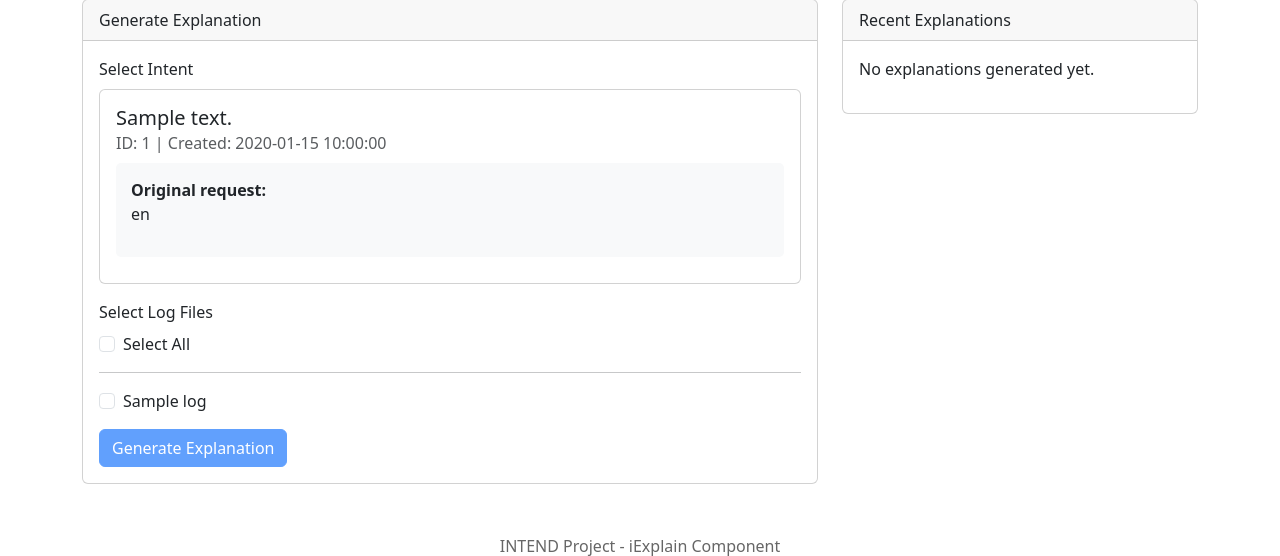
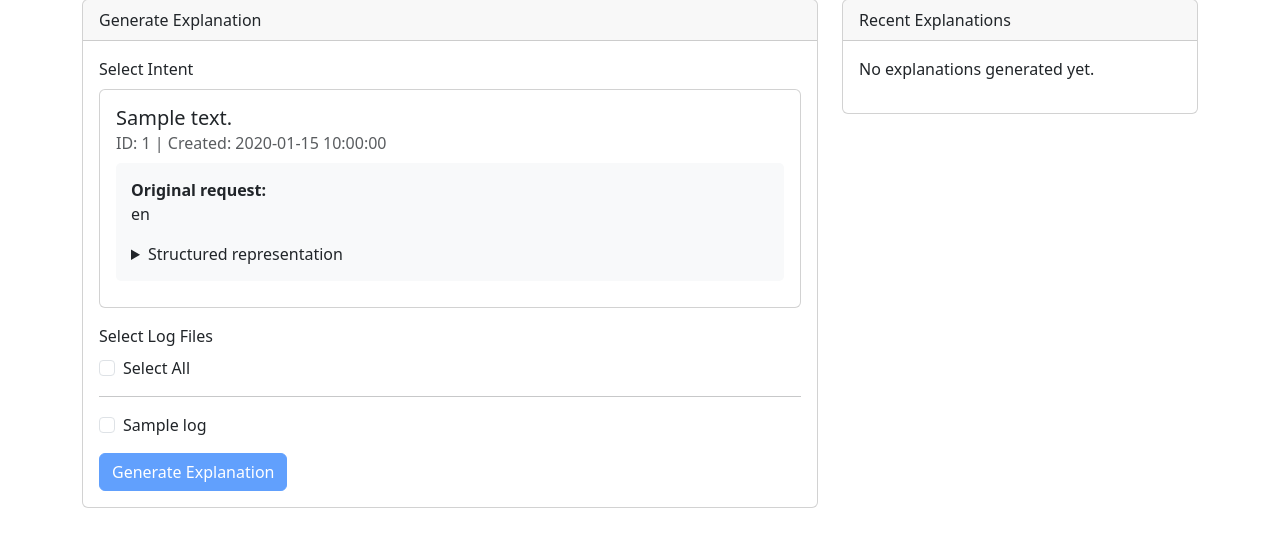
Before and after one commit to ejhusom/iExplain, a Flask app: template iexplain/src/templates/index.html in a window 1280 px wide. Shown: the part 154-710 px from the top of the page. Run offline with Flask 3, Linux system fonts and the light colour scheme; the template is opened without the code that fills it: most values are stand-ins (such as "Sample title", 1, 10 or a date in 2020); data that the repository does not hold is empty.

Commit message:
Show structured version of intent in web UI

```diff
--- a/iexplain/src/app.py
+++ b/iexplain/src/app.py
@@ -51,13 +51,20 @@ def get_available_intents():
             continue
 
         # Get natural language content if available
-        nl_content = ""
+        nl_intent = ""
         if nl_file.exists():
             try:
                 with open(nl_file, 'r') as f:
-                    nl_content = f.read()
+                    nl_intent = f.read()
             except Exception as e:
                 print(f"Error reading natural language intent: {e}")
+
+        if ttl_file.exists():
+            try:
+                with open(ttl_file, 'r') as f:
+                    structured_intent = f.read()
+            except Exception as e:
+                print(f"Error reading TTL file: {e}")
 
         # Get metadata for this intent if available
         description = item
@@ -74,7 +81,8 @@ def get_available_intents():
             'description': description,
             'created_date': created_date,
             'id': intent_id,
-            'natural_language': nl_content
+            'natural_language': nl_intent,
+            'structured': structured_intent
         })
 
     return intents
--- a/iexplain/src/templates/explanation.html
+++ b/iexplain/src/templates/explanation.html
@@ -39,6 +39,11 @@
                             <div class="natural-language">
                                 {{ explanation.natural_language_intent }}
                             </div>
+                            <details>
+                                <!-- Showing the .ttl file for the intent-->
+                                <summary>Structured representation</summary>
+                                <pre>{{ explanation.structured_intent }}</pre>
+                            </details>
                         </div>
                     </div>
                     {% endif %}
--- a/iexplain/src/templates/index.html
+++ b/iexplain/src/templates/index.html
@@ -45,6 +45,11 @@
                                                 <div class="natural-language">
                                                     <strong>Original request:</strong>
                                                     <p>{{ intent.natural_language }}</p>
+                                                    <details>
+                                                        <!-- Showing the .ttl file for the intent-->
+                                                        <summary>Structured representation</summary>
+                                                        <pre>{{ intent.structured }}</pre>
+                                                    </details>
                                                 </div>
                                                 {% endif %}
                                             </div>
```
Also changed, not shown: iexplain/src/explainer.py (+7 -4 lines).
